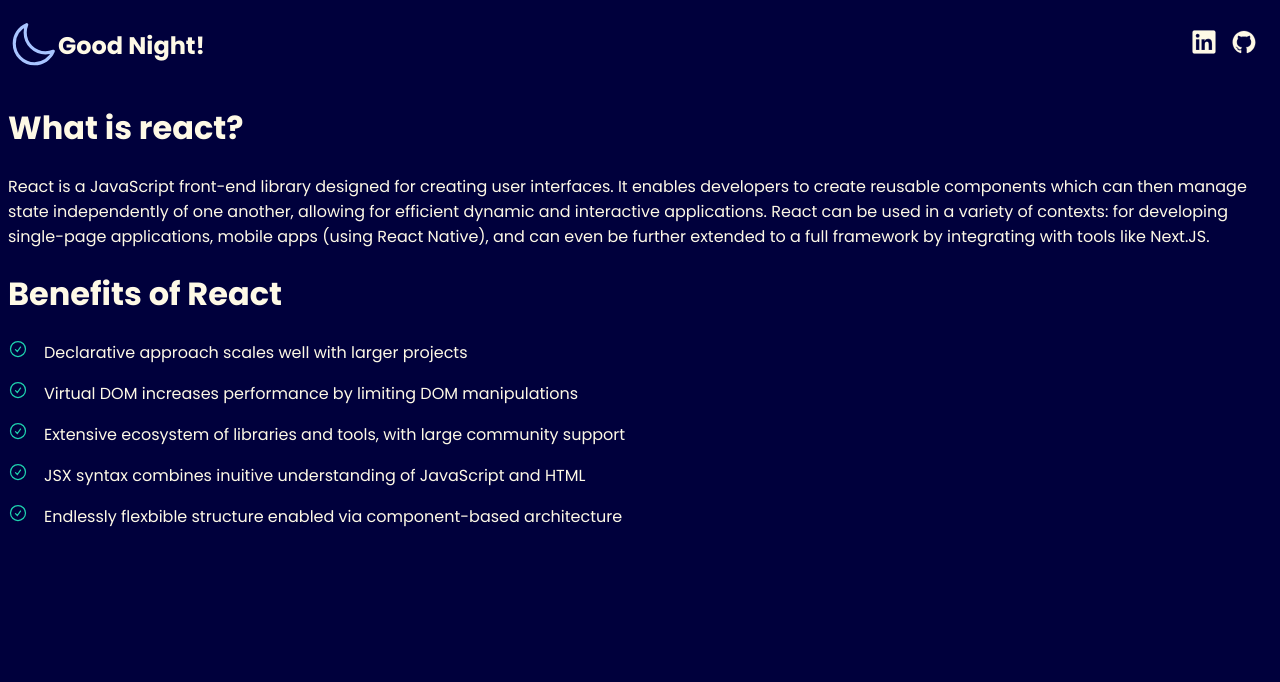
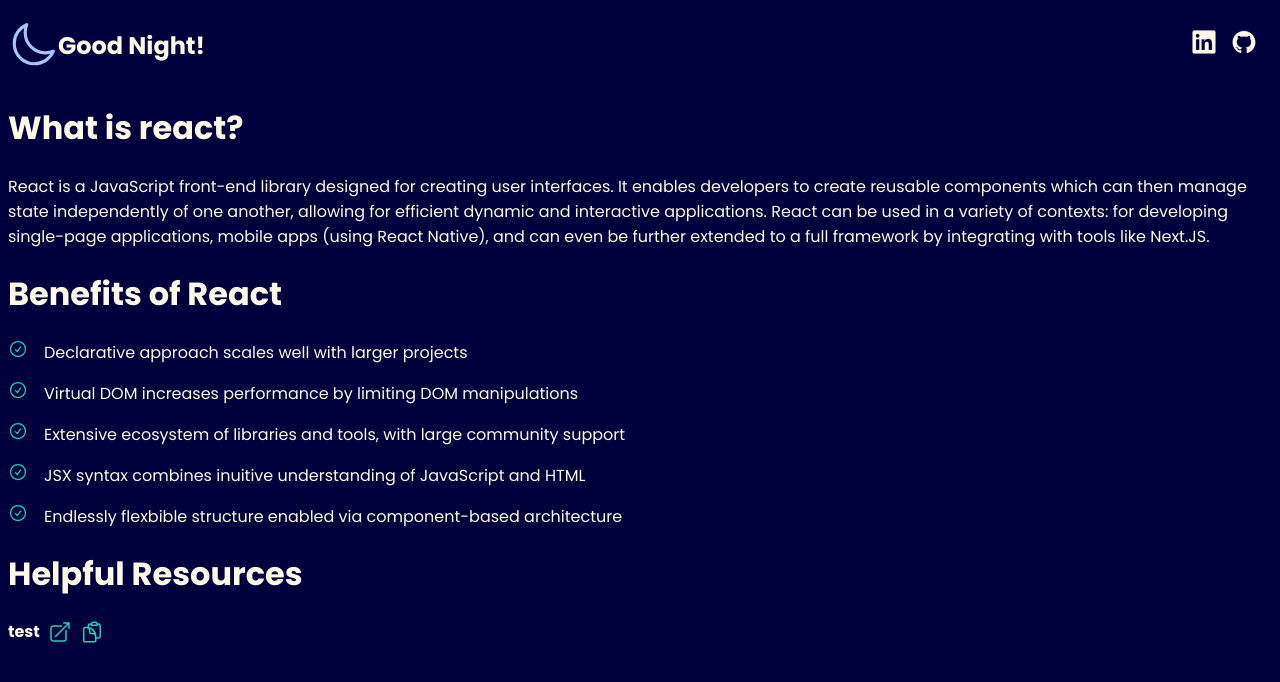
Before and after one commit to EliBrank/atlas-react-and-jsx, a React (Vite) app: page / in a window 1280 px wide. Shown: the top 682 px of the page. Built offline with nearby package versions, Linux system fonts and the light colour scheme.

Commit message:
create HelpfulResouce component with sub-components set up for links

```diff
--- a/src/App.jsx
+++ b/src/App.jsx
@@ -1,5 +1,6 @@
 import Header from "./components/Header";
 import Section from "./components/Section";
+import HelpfulResource from "./components/HelpfulResource";
 
 function App() {
   return (
@@ -17,6 +18,9 @@ function App() {
           <li>Endlessly flexbible structure enabled via component-based architecture</li>
         </ul>
       </Section>
+      <Section title="Helpful Resources">
+        <HelpfulResource link="http://" label="test" />
+      </Section>
     </>
   );
 }
--- /dev/null
+++ b/src/components/CopyLink.jsx
@@ -0,0 +1,18 @@
+import copyIcon from '../assets/copy.svg';
+
+const CopyLink = ({link}) => {
+  return (
+    <img
+      src={copyIcon}
+      alt="Copy file icon"
+      className="copy"
+      onClick={() => {copyToClipboard(link)}}
+    />
+  );
+}
+
+function copyToClipboard(copyText) {
+  navigator.clipboard.writeText(copyText);
+}
+
+export default CopyLink;
--- /dev/null
+++ b/src/components/HelpfulResource.jsx
@@ -0,0 +1,14 @@
+import OpenLink from "./OpenLink";
+import CopyLink from "./CopyLink";
+
+const HelpfulResource = ({link, label}) => {
+  return (
+    <div className="helpful-resource">
+      <span>{label}</span>
+      <OpenLink link={link} />
+      <CopyLink link={link} />
+    </div>
+  );
+}
+
+export default HelpfulResource;
--- a/src/components/OpenLink.jsx
+++ b/src/components/OpenLink.jsx
@@ -1,3 +1,9 @@
+import openIcon from '../assets/open.svg';
+
 const OpenLink = ({link}) => {
+  return <a href="{link}" target="_blank">
+    <img src={openIcon} alt="Open file icon" />
+  </a>
+}
 
-}
+export default OpenLink;
```
